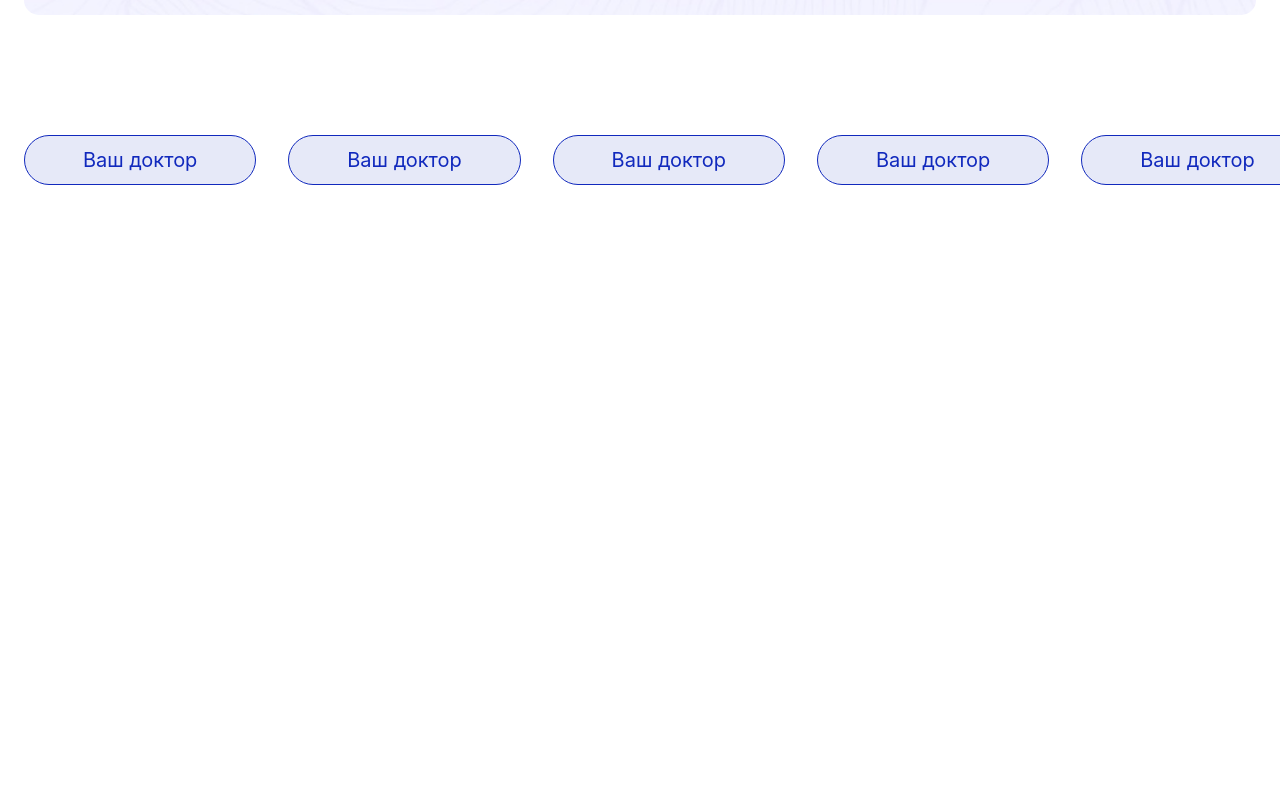
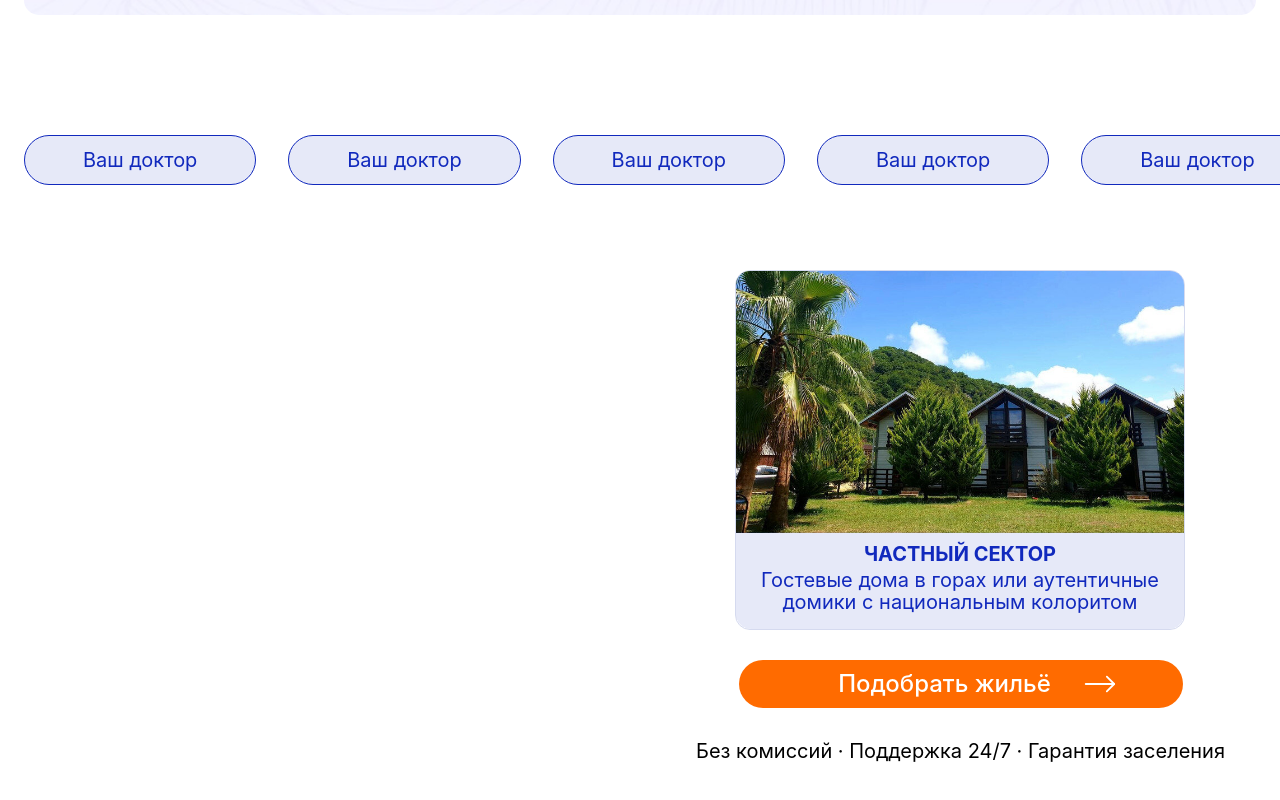
Before and after one commit to AAAlex2001/LOS, a Next.js app in the folder my-next-app/: page / in a window 1280 px wide. Shown: the part 3453-4253 px from the top of the page. Built offline with nearby package versions, Linux system fonts and the light colour scheme.

Commit message:
блок с частным сектором

```diff
--- a/my-next-app/src/pages/Home/Home.tsx
+++ b/my-next-app/src/pages/Home/Home.tsx
@@ -84,6 +84,35 @@ const HomePage = () => {
           </div>
         </section>
 
+        {/* Promo Section (Group 10) */}
+        <section className={styles.group10}>
+          {/* city card */}
+          <div className={styles.group10Card}>
+            <img src="/assets/big_image.jpg" alt="promo city" className={styles.group10CardImg} />
+            <div className={styles.group10CardText}>
+              <h3 className={styles.group10Title}>Частный сектор</h3>
+              <p className={styles.group10Desc}>Гостевые дома в горах или аутентичные домики с национальным колоритом</p>
+            </div>
+          </div>
+
+          {/* btn sign up */}
+          <button className={styles.group10Btn}>
+            <span>Подобрать жильё</span>
+            <svg className={styles.group10BtnIcon} viewBox="0 0 24 100" xmlns="http://www.w3.org/2000/svg" fill="none" stroke="currentColor" strokeWidth="2" strokeLinecap="round" strokeLinejoin="round">
+              <polyline points="12 4 4 12" />
+              <polyline points="12 4 20 12" />
+              <line x1="12" y1="5" x2="12" y2="35" />
+            </svg>
+          </button>
+
+          {/* txt tagline */}
+          <div className={styles.group10TagWrap}>
+            <p className={styles.group10Tagline}>
+              Без&nbsp;комиссий&nbsp;· Поддержка&nbsp;24/7&nbsp;· Гарантия&nbsp;заселения
+            </p>
+          </div>
+        </section>
+
         {/* Call-to-action Buttons */}
         <section className={styles.buttonsSection}>
           {Array.from({ length: 6 }).map((_, idx) => (
--- a/my-next-app/src/styles/pages/Home.module.scss
+++ b/my-next-app/src/styles/pages/Home.module.scss
@@ -313,3 +313,127 @@
 .highlight {
   color: #ff6b00;
 }
+
+/* ---------- Promo Section (Group 10) ---------- */
+.group10 {
+  position: absolute;
+  width: 655px;
+  height: 514px;
+  left: 633px;
+  top: 3571px;
+}
+
+/* City Card */
+.group10Card {
+  position: absolute;
+  width: 450px;
+  height: 360px;
+  left: 102px; /* 735 - 633 */
+  top: 0;
+  box-sizing: border-box;
+  border: 1px solid #d5daef;
+  border-radius: 15px;
+  overflow: hidden;
+  display: flex;
+  flex-direction: column;
+}
+
+.group10CardImg {
+  width: 100%;
+  height: 262px; /* 360 - 98 */
+  object-fit: cover;
+}
+
+.group10CardText {
+  position: absolute;
+  left: 0;
+  right: 0;
+  top: calc(50% - 97px/2 + 130.5px); /* 130.5 per figma */
+  height: 97px;
+  background: rgba(17, 41, 189, 0.1);
+  border-radius: 0 0 15px 15px;
+  display: flex;
+  flex-direction: column;
+  align-items: center;
+  padding: 0 10px 10px;
+  justify-content: center;
+  text-align: center;
+}
+
+.group10Title {
+  width: 430px;
+  font-family: "Inter", sans-serif;
+  font-weight: 700;
+  font-size: 20px;
+  line-height: 30px;
+  color: #1129bd;
+  text-transform: uppercase;
+  margin: 0;
+}
+
+.group10Desc {
+  width: 430px;
+  font-family: "Inter", sans-serif;
+  font-weight: 400;
+  font-size: 20px;
+  line-height: 22px;
+  color: #1129bd;
+  margin: 0;
+}
+
+/* Button sign up */
+.group10Btn {
+  position: absolute;
+  width: 444px;
+  height: 48px;
+  left: calc(50% - 444px/2);
+  top: 390px; /* 3961 - 3571 */
+  background: #ff6b00;
+  border-radius: 100px;
+  border: none;
+  display: flex;
+  flex-direction: row;
+  justify-content: center;
+  align-items: center;
+  padding: 12px 10px;
+  gap: 10px;
+  cursor: pointer;
+  color: #ffffff;
+  font-family: "Inter", sans-serif;
+  font-weight: 500;
+  font-size: 24px;
+  line-height: 22px;
+}
+
+.group10BtnIcon {
+  width: 22px;
+  height: 100px;
+  transform: rotate(90deg);
+  fill: #ffffff;
+}
+
+/* Tagline */
+.group10TagWrap {
+  position: absolute;
+  width: 655px;
+  height: 66px;
+  left: 0;
+  top: 448px; /* 4019 - 3571 */
+  display: flex;
+  flex-direction: row;
+  justify-content: center;
+  align-items: center;
+  padding: 10px;
+  gap: 10px;
+}
+
+.group10Tagline {
+  width: 635px;
+  font-family: "Inter", sans-serif;
+  font-weight: 400;
+  font-size: 20px;
+  line-height: 46px;
+  color: #000000;
+  text-align: center;
+  margin: 0;
+}
```
Also changed, not shown: my-next-app/public/assets/big_image.jpg (added).
